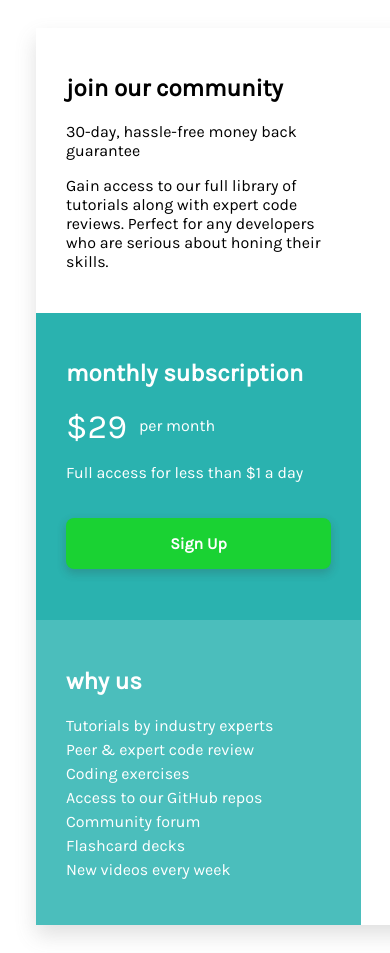
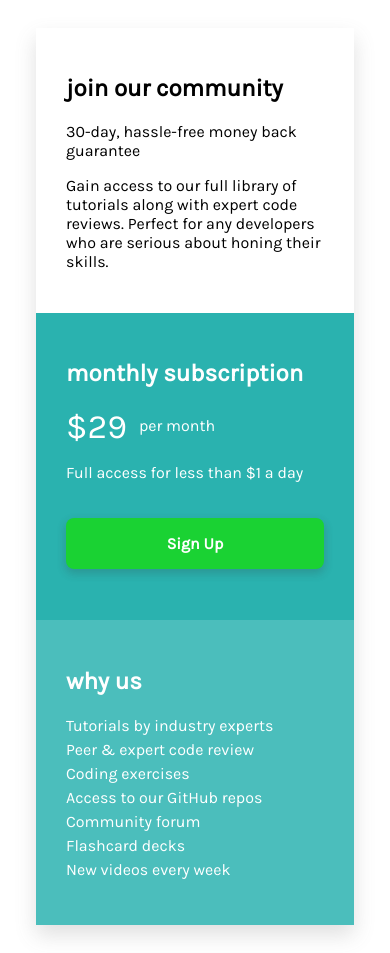
Before and after one commit to guneet07/frontendchallenge2, a plain HTML site: page index.html in a window 390 px wide. Before the commit the page ends 860 px from the top, so only its background shows below. Drawn offline with Linux system fonts and the light colour scheme.

Commit message:
Update index.html

```diff
--- a/index.html
+++ b/index.html
@@ -9,7 +9,6 @@
 <style>
     @import url('https://fonts.googleapis.com/css2?family=Karla&display=swap');
     *{
-        /* margin: 0; */
         padding: 0;
         box-sizing: border-box;
         text-decoration: none;
@@ -96,12 +95,12 @@ span.price{
         color: #fff;
     }
 
-        @media screen and (max-width:767px){
-    body{
+@media screen and (max-width:767px){
+    /* body{
         overflow: hidden;
-    }
+    } */
     #price{
-        position: fixed;
+        /* position: fixed; */
     }
     .flex {
     display: flex;
@@ -111,9 +110,14 @@ span.price{
     }
     .main-card{
         margin: 20px 28px;
+        width: auto;
     }
    .top-card{
-    width: 50%;
+    width: 100%;
+    }
+     .left-card, .right-card{
+        width: 100%;
+        color: #fff;
     }
     }
 </style>
```
